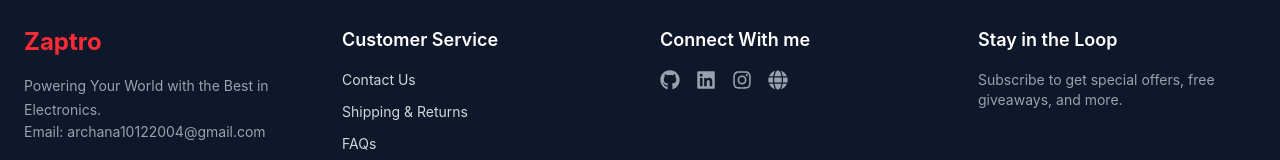
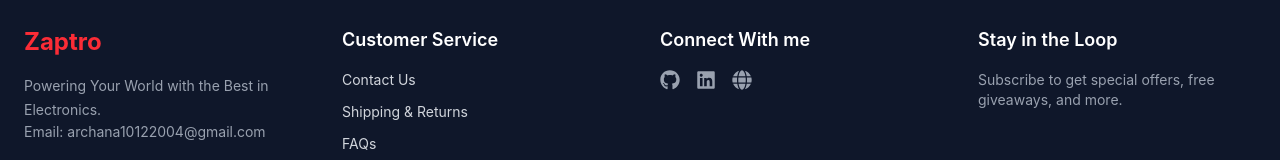
Before and after one commit to codeWithArchana-dev/Zaptro, a React (Vite) app: page /OrderSuccess in a window 1280 px wide. Shown: the part 882-1042 px from the top of the page. Built offline with nearby package versions, Linux system fonts and the light colour scheme; no server answers.

Commit message:
updated project

```diff
--- a/src/Components/Footer.jsx
+++ b/src/Components/Footer.jsx
@@ -63,13 +63,6 @@
               </a>
 
               <a
-                href="https://instagram.com/itz_archu1012"
-                className="text-gray-400 hover:text-white transition"
-              >
-                <FaInstagram size={20} />
-              </a>
-
-              <a
                 href="https://archana-vishwakarma-portfolio.vercel.app/"
                 className="text-gray-400 hover:text-white transition"
               >
```
